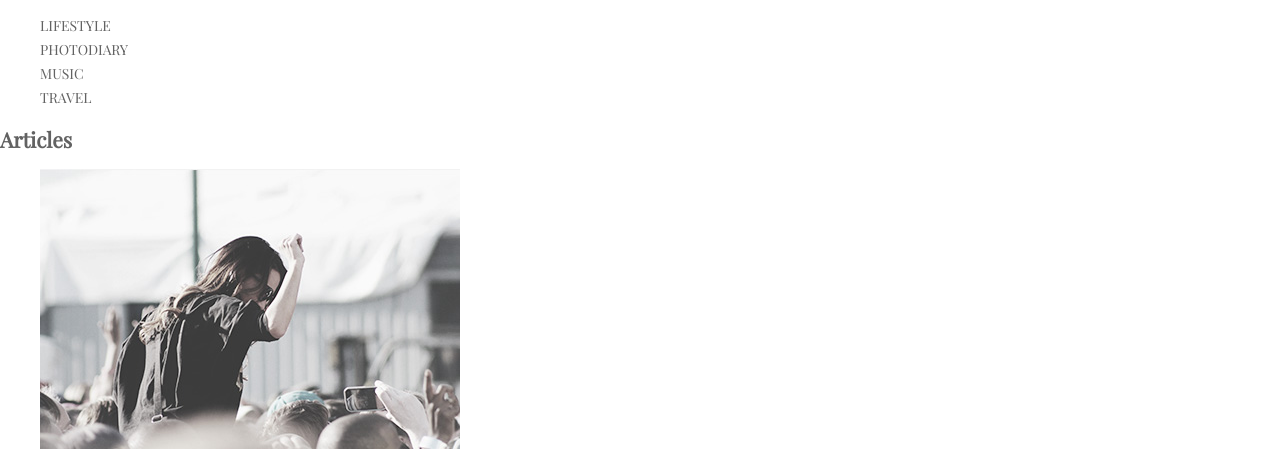
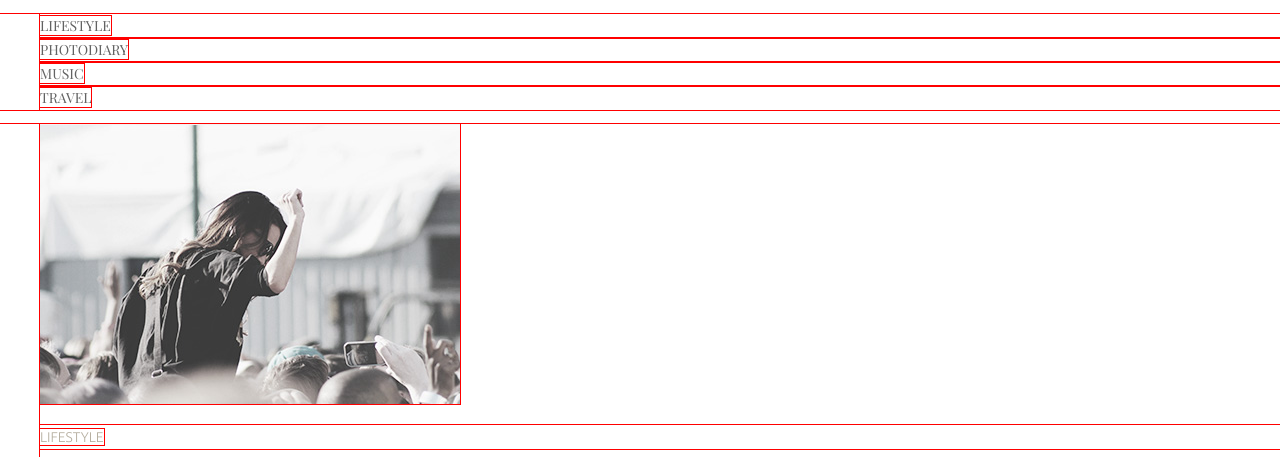
Before and after one commit to DmytroIE/Homework_03, a plain HTML site: page index.html in a window 1280 px wide. Shown: the top 457 px of the page. Drawn offline with nearby package versions, Linux system fonts and the light colour scheme.

Commit message:
is reade for page making

```diff
--- a/css/styles.css
+++ b/css/styles.css
@@ -5,17 +5,17 @@ body {
     line-height: 24px;
 }
 
-.site-navigation a {
+.site-navigation-list a {
     text-transform: uppercase;
     text-decoration: none;
     color:  #626262;
 }
 
-.site-navigation a:hover {
+.site-navigation-list a:hover {
     color: #03a9f4;
 }
 
-.site-navigation {
+.site-navigation-list {
     list-style: none;
 }
 
@@ -53,3 +53,26 @@ body {
 .loadmore-button:hover {
     background-color: #f5d7d7;
 }
+
+/* visually-hidden helper */
+.visually-hidden:not(:focus):not(:active),
+input[type="checkbox"].visually-hidden,
+input[type="radio"].visually-hidden {
+  position: absolute;
+
+  width: 1px;
+  height: 1px;
+  margin: -1px;
+  border: 0;
+  padding: 0;
+
+  white-space: nowrap;
+
+  clip-path: inset(100%);
+  clip: rect(0 0 0 0);
+  overflow: hidden;
+}
+
+* {
+    outline: 1px solid red;
+}
--- a/index.html
+++ b/index.html
@@ -12,9 +12,11 @@
 </head>
 <!--. BODY .-->
 <body>
+    <h1 class="visually-hidden">Lifestyle Journal</h1>
+<!--. HEADER .-->
     <header class="page-header">
         <nav>
-            <ul class="site-navigation">
+            <ul class="site-navigation-list">
                 <li>
                     <a href="#">lifestyle</a>
                 </li>
@@ -32,7 +34,7 @@
     </header>
 <!--. MAIN .-->
     <main>
-        <h2>Articles</h2>
+        <h2 class="visually-hidden">Articles</h2>
         <ul class="main-list">
 
             <li class="main-list-item">
```
